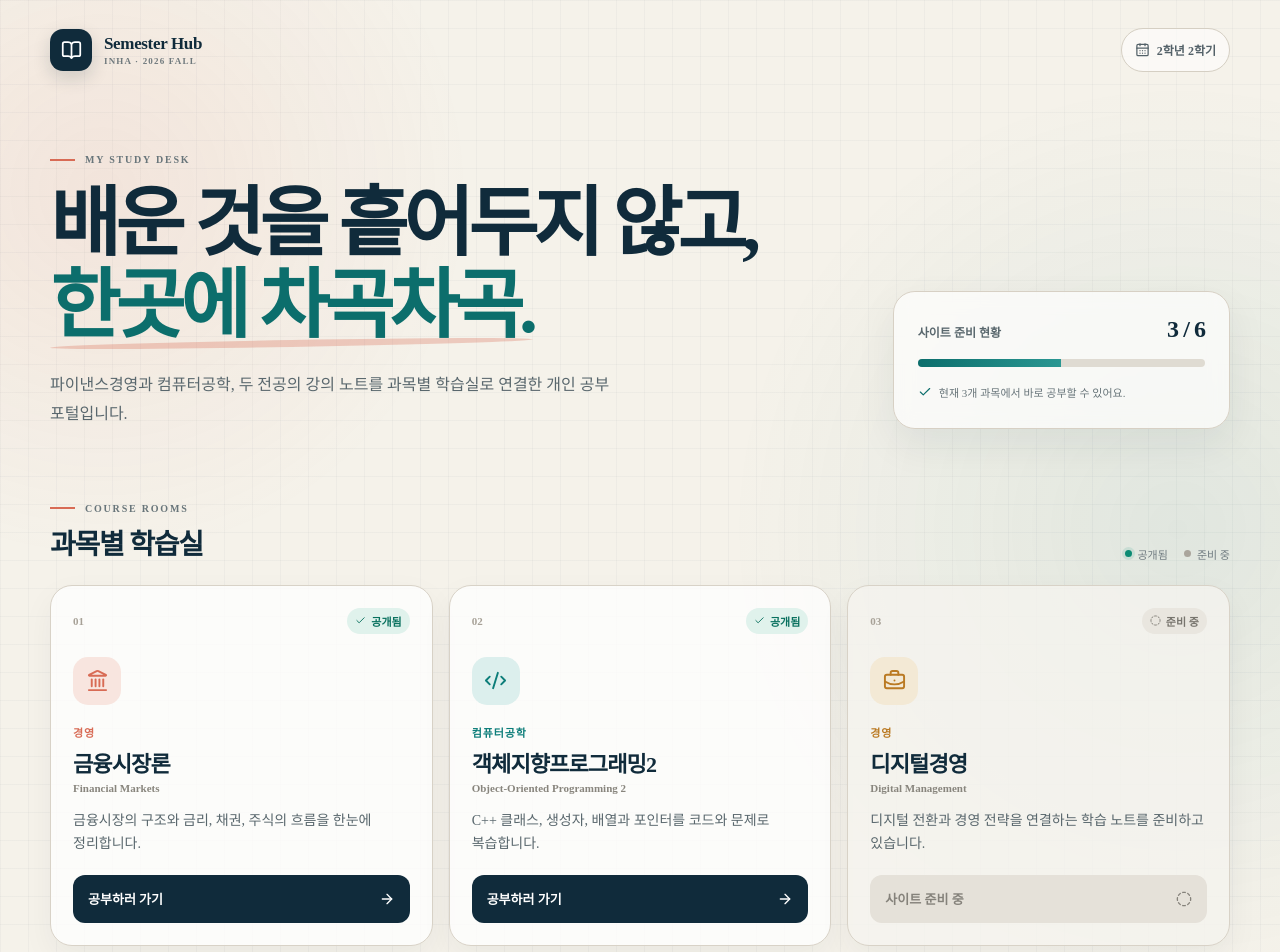
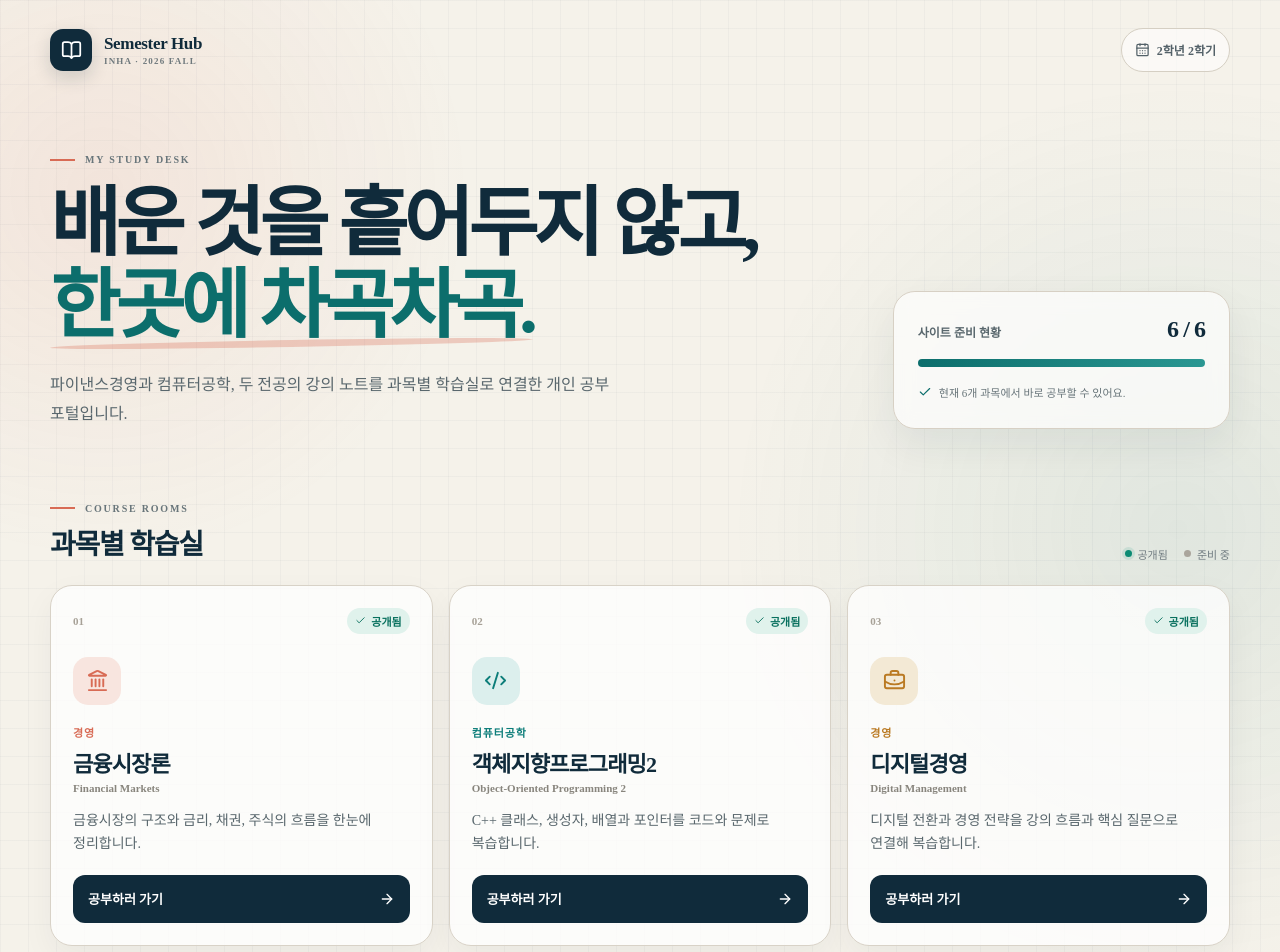
Before and after one commit to hyunchanwi/study-hub, a React (Vite) app: page / in a window 1280 px wide. Shown: the top 952 px of the page. Built offline with nearby package versions, Linux system fonts and the light colour scheme.

Commit message:
feat: publish all course rooms

```diff
--- a/app/page.tsx
+++ b/app/page.tsx
@@ -48,8 +48,9 @@ const courses: Course[] = [
     title: '디지털경영',
     english: 'Digital Management',
     track: '경영',
-    description: '디지털 전환과 경영 전략을 연결하는 학습 노트를 준비하고 있습니다.',
-    status: 'planned',
+    description: '디지털 전환과 경영 전략을 강의 흐름과 핵심 질문으로 연결해 복습합니다.',
+    status: 'live',
+    href: 'https://hyunchanwi.github.io/digital-management-study/',
     icon: BriefcaseBusiness,
     tone: 'amber',
   },
@@ -58,7 +59,8 @@ const courses: Course[] = [
     english: 'Logic Circuits',
     track: '컴퓨터공학',
     description: '진리표부터 조합·순차 회로와 Verilog까지 차근차근 쌓아갑니다.',
-    status: 'planned',
+    status: 'live',
+    href: 'https://hyunchanwi.github.io/logic-circuits-study/',
     icon: Network,
     tone: 'teal',
   },
@@ -67,7 +69,8 @@ const courses: Course[] = [
     english: 'Valuation',
     track: '경영',
     description: '현금흐름, 자본비용과 기업가치 계산을 시험 흐름에 맞춰 정리합니다.',
-    status: 'planned',
+    status: 'live',
+    href: 'https://hyunchanwi.github.io/valuation-study/',
     icon: Sparkles,
     tone: 'coral',
   },
```
